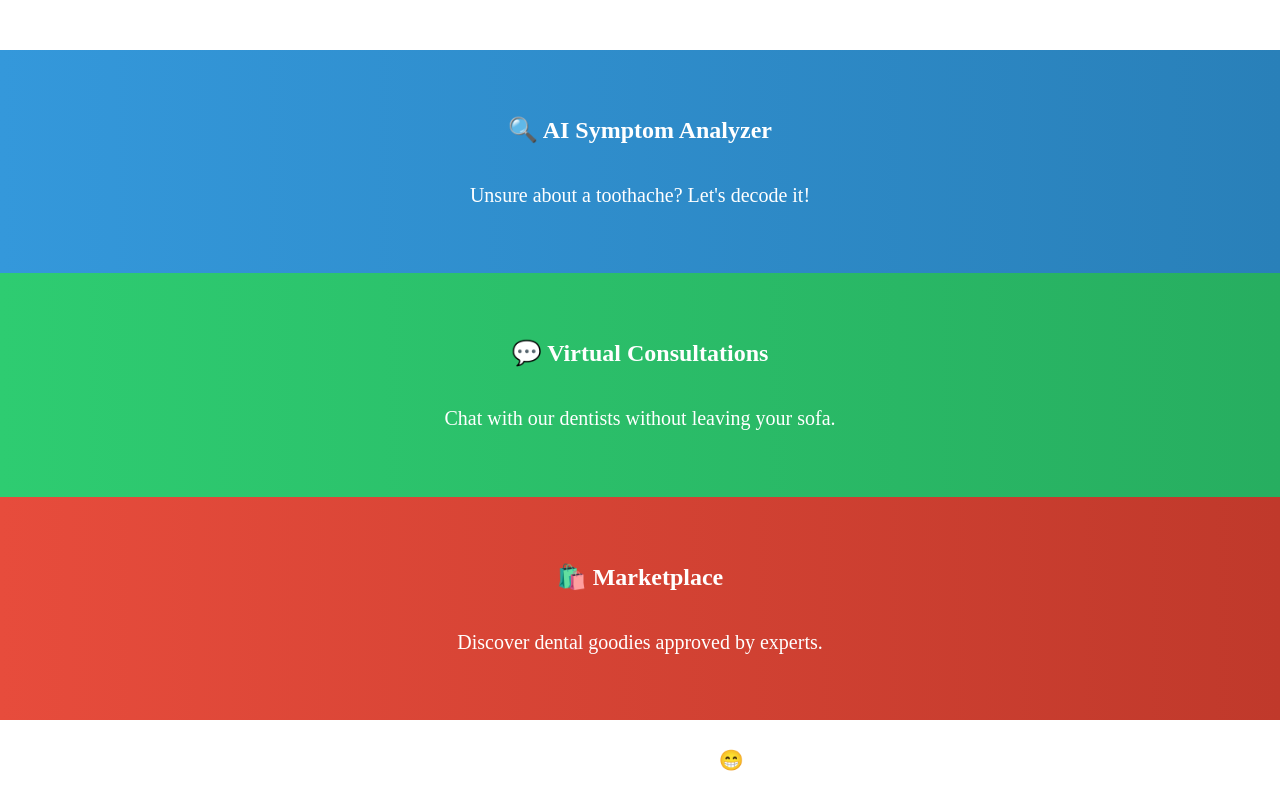
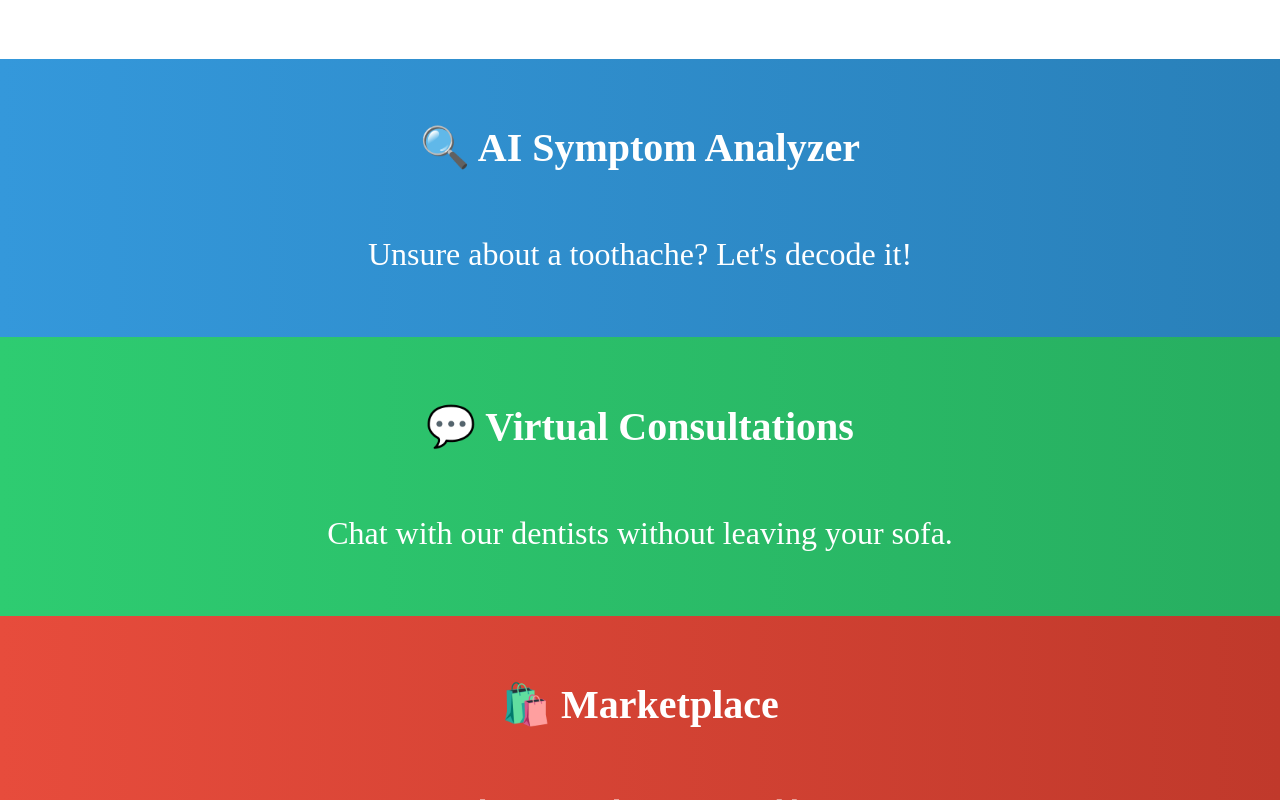
Before and after one commit to Mhabib78/dental, a plain HTML site: page index.html in a window 1280 px wide. Drawn offline with Linux system fonts and the light colour scheme.

Commit message:
Update styles.css

```diff
--- a/styles.css
+++ b/styles.css
@@ -1,7 +1,9 @@
 body, html {
     height: 100%;
+    width: 100%;
     margin: 0;
     padding: 0;
+    overflow-x: hidden;
 }
 
 body {
@@ -11,30 +13,33 @@ body {
 }
 
 header, footer {
-    flex: 0 0 auto;  /* Do not grow, do not shrink, auto compute based on content */
+    flex: 0 0 auto;
+    width: 100%; /* ensure it spans the full width */
 }
 
 .container {
     display: flex;
     justify-content: space-between;
     align-items: center;
+    width: 100%; /* ensure it spans the full width */
+    padding: 0 2%; /* slight padding to ensure content doesn't touch the edges */
 }
 
 .logo {
-    font-size: 4vh; /* Responsive font size */
+    font-size: 6vh;
 }
 
 .menu {
     list-style-type: none;
     display: flex;
-    gap: 2vh;
+    gap: 3vh;
 }
 
 .menu li a {
     text-decoration: none;
     color: #fff;
     transition: color 0.3s ease;
-    font-size: 2vh;
+    font-size: 3vh;
 }
 
 .menu li a:hover {
@@ -42,20 +47,20 @@ header, footer {
 }
 
 .section {
-    flex: 1;  /* Divide remaining space among sections */
+    flex: 1;
     display: flex;
     flex-direction: column;
     justify-content: center;
     text-align: center;
-    padding: 2vh; /* Padding for aesthetics */
+    padding: 4vh;
 }
 
 h2 {
-    font-size: 3vh;  /* Responsive font size */
+    font-size: 5vh;
 }
 
 p {
-    font-size: 2.5vh;
+    font-size: 4vh;
 }
 
 .bg-gradient-blue {
@@ -72,6 +77,6 @@ p {
 
 footer {
     text-align: center;
-    font-size: 2vh;
-    padding: 1vh;
+    font-size: 3vh;
+    padding: 2vh;
 }
```
